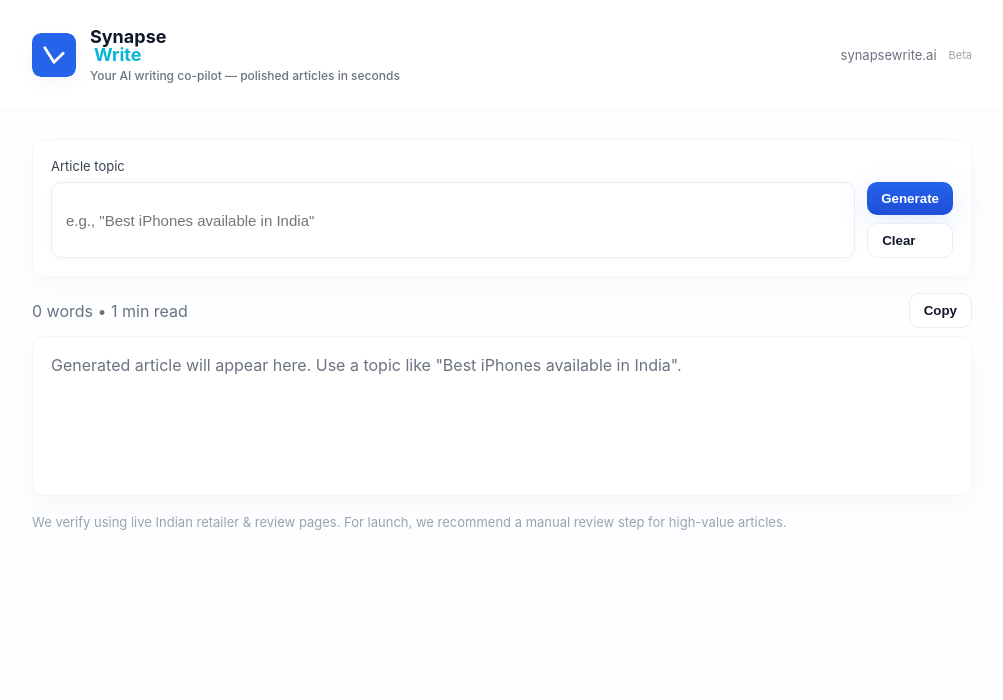
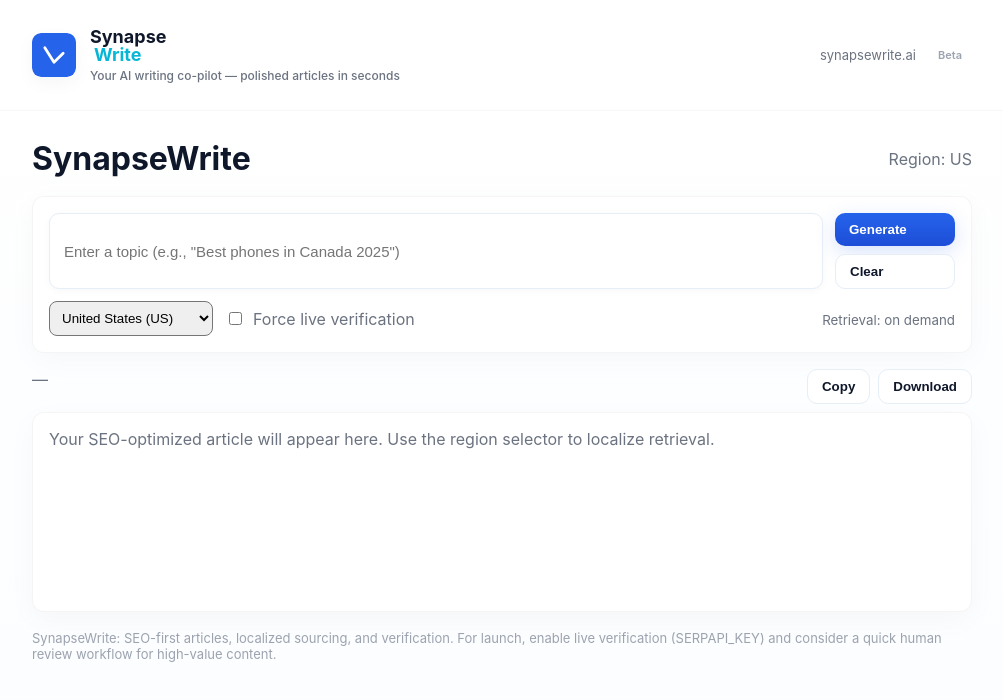
Before and after one commit to inpursuitsol/synapsewrite, a Next.js app: page / in a window 1280 px wide. Shown: the top 700 px of the page, without its empty margins (138-1141 px from the left). Built offline with nearby package versions, Linux system fonts and the light colour scheme.

Commit message:
Update page.js

```diff
--- a/app/page.js
+++ b/app/page.js
@@ -1,26 +1,43 @@
 "use client";
 
-import { useState, useRef } from "react";
+import { useState, useRef, useEffect } from "react";
 
 /**
- * Frontend for RAG-enabled server:
- * - posts topic to /api/generate
- * - renders content, shows candidates + verification, and alerts if needsReview
+ * app/page.js - Generalized UI for the new route.js
+ * - Region selector (auto-detect)
+ * - Force verify toggle
+ * - SEO preview (title/meta)
+ * - Article rendering and sources with trust badges
  */
+
+const REGIONS = [
+  { code: "auto", label: "Auto (detect)" },
+  { code: "in", label: "India (IN)" },
+  { code: "us", label: "United States (US)" },
+  { code: "uk", label: "United Kingdom (UK)" },
+  { code: "ca", label: "Canada (CA)" },
+  { code: "au", label: "Australia (AU)" },
+  { code: "de", label: "Germany (DE)" },
+  { code: "fr", label: "France (FR)" },
+  { code: "sg", label: "Singapore (SG)" },
+];
 
 export default function HomePage() {
   const [topic, setTopic] = useState("");
-  const [content, setContent] = useState("");
-  const [candidates, setCandidates] = useState([]);
-  const [verification, setVerification] = useState({});
-  const [verifiedCandidates, setVerifiedCandidates] = useState([]);
-  const [needsReview, setNeedsReview] = useState(false);
+  const [region, setRegion] = useState("auto");
+  const [forceVerify, setForceVerify] = useState(false);
+  const [result, setResult] = useState(null);
   const [loading, setLoading] = useState(false);
   const [error, setError] = useState("");
   const resultRef = useRef(null);
 
-  const wordCount = (t) => (t ? t.trim().split(/\s+/).filter(Boolean).length : 0);
-  const minutes = Math.max(1, Math.round(wordCount(content) / 200));
+  // Auto-detect region from browser language when region === "auto"
+  useEffect(() => {
+    if (region !== "auto") return;
+    const lang = (navigator.language || navigator.userLanguage || "en-US").toLowerCase();
+    const parts = lang.split("-");
+    if (parts.length > 1) setRegion(parts[1]);
+  }, []);
 
   function showToast(msg, ms = 1400) {
     const el = document.createElement("div");
@@ -45,47 +62,46 @@ export default function HomePage() {
     }, ms);
   }
 
-  async function generateArticle(topic) {
+  async function generate() {
     if (!topic || !topic.trim()) {
       setError("Please enter a topic.");
       return;
     }
     setError("");
-    setContent("");
-    setCandidates([]);
-    setVerification({});
-    setVerifiedCandidates([]);
-    setNeedsReview(false);
     setLoading(true);
+    setResult(null);
+
+    // choose region to send: if 'auto' then send nothing so server uses Accept-Language
+    const payload = {
+      topic,
+      region: region === "auto" ? undefined : region,
+      forceVerify,
+    };
 
     try {
       const res = await fetch("/api/generate", {
         method: "POST",
         headers: { "Content-Type": "application/json" },
-        body: JSON.stringify({ topic }),
+        body: JSON.stringify(payload),
       });
 
       if (!res.ok) {
-        let msg = "Something went wrong";
+        let txt = "Something went wrong";
         try {
           const j = await res.json();
-          if (j?.error) msg = j.error;
+          txt = j?.error || txt;
         } catch {}
-        throw new Error(msg);
+        throw new Error(txt);
       }
 
       const j = await res.json();
-      setContent(j.content || "");
-      setCandidates(Array.isArray(j.candidates) ? j.candidates : []);
-      setVerification(j.verification || {});
-      setVerifiedCandidates(Array.isArray(j.verifiedCandidates) ? j.verifiedCandidates : []);
-      setNeedsReview(Boolean(j.needsReview));
-      setTimeout(() => resultRef.current?.scrollIntoView({ behavior: "smooth" }), 150);
+      setResult(j);
+      setTimeout(() => resultRef.current?.scrollIntoView({ behavior: "smooth" }), 120);
 
       if (j.needsReview) {
-        showToast("⚠️ Few verified sources found — article flagged for review");
+        showToast("⚠️ This article needs human review before publishing", 2200);
       } else {
-        showToast("✅ Article generated from verified sources");
+        showToast("✅ Article generated (check sources below)", 1400);
       }
     } catch (err) {
       setError(err?.message ?? "Unknown error");
@@ -95,151 +111,147 @@ export default function HomePage() {
     }
   }
 
-  function isTrustedLink(link = "") {
-    const signals = ["apple.com", "flipkart.com", "amazon.in", "gsmarena.com", "91mobiles.com"];
-    const l = (link || "").toLowerCase();
-    return signals.some((s) => l.includes(s));
+  function isOfficial(link = "") {
+    if (!link) return false;
+    const trusted = ["apple.com", "flipkart.com", "amazon.", "gsmarena.com", "91mobiles.com", "bestbuy.com", "theverge.com", "techradar.com"];
+    return trusted.some((d) => link.toLowerCase().includes(d));
+  }
+
+  function exportMarkdown() {
+    if (!result) return;
+    const blob = new Blob([result.content || ""], { type: "text/markdown" });
+    const url = URL.createObjectURL(blob);
+    const a = document.createElement("a");
+    a.href = url;
+    a.download = `${(result.title || "article").replace(/\s+/g, "-").toLowerCase()}.md`;
+    document.body.appendChild(a);
+    a.click();
+    a.remove();
+    URL.revokeObjectURL(url);
   }
 
   return (
     <div>
       <style>{`
         .container { max-width: 980px; margin: 28px auto; padding: 0 20px; font-family: Inter, system-ui, -apple-system, 'Segoe UI', Roboto, Arial; }
-        .card { background: #fff; border-radius: 12px; border: 1px solid rgba(2,6,23,0.03); padding: 18px; box-shadow: 0 8px 30px rgba(2,6,23,0.03); }
-        .input { width:100%; padding:12px 14px; border-radius:10px; border:1.5px solid #E6EEF8; font-size:15px; outline:none; box-shadow: 0 2px 8px rgba(2,6,23,0.03); }
-        .input:focus { border-color:#2563EB; box-shadow: 0 8px 28px rgba(37,99,235,0.12); }
-        .btn { display:inline-flex; align-items:center; gap:8px; padding:9px 14px; border-radius:10px; border:none; font-weight:600; cursor:pointer; }
-        .btn-primary { background: linear-gradient(180deg,#2563EB,#1E4ED8); color:#fff; box-shadow: 0 8px 30px rgba(37,99,235,0.14); }
-        .btn-ghost { background:#fff; border: 1px solid #E6EEF8; color:#0F172A; }
-        .badge-good { background:#ECFDF5; color:#065F46; padding:6px 10px; border-radius:10px; }
-        .badge-bad { background:#FEF3F2; color:#991B1B; padding:6px 10px; border-radius:10px; }
-        pre { white-space: pre-wrap; word-break: break-word; }
+        .card { background:#fff; border-radius:12px; padding:16px; border:1px solid rgba(2,6,23,0.04); box-shadow: 0 8px 30px rgba(2,6,23,0.03); }
+        .input { width:100%; padding:12px 14px; border-radius:10px; border:1.5px solid #E6EEF8; outline:none; box-shadow:0 2px 8px rgba(2,6,23,0.03); }
+        .input:focus { border-color:#2563EB; box-shadow:0 8px 28px rgba(37,99,235,0.12); }
+        .btn { display:inline-flex; align-items:center; gap:8px; padding:9px 14px; border-radius:10px; font-weight:600; cursor:pointer; border:none; }
+        .btn-primary { background:linear-gradient(180deg,#2563EB,#1E4ED8); color:#fff; }
+        .btn-ghost { background:#fff; border:1px solid #E6EEF8; color:#0F172A; }
+        .badge { display:inline-block; padding:6px 10px; border-radius:8px; font-weight:600; }
+        .trusted { background:#ECFDF5; color:#065F46; }
+        .untrusted { background:#FEF3F2; color:#991B1B; }
+        pre { white-space:pre-wrap; word-break:break-word; }
       `}</style>
 
       <div className="container">
+        <header style={{ display: "flex", justifyContent: "space-between", alignItems: "center", marginBottom: 18 }}>
+          <h1 style={{ margin: 0 }}>SynapseWrite</h1>
+          <div style={{ color: "#6B7280" }}>{region === "auto" ? "Region: Auto" : `Region: ${region.toUpperCase()}`}</div>
+        </header>
+
         <section className="card">
-          <label style={{ display: "block", fontSize: 13, color: "#374151", marginBottom: 8 }}>Article topic</label>
           <div style={{ display: "flex", gap: 12 }}>
             <input
               className="input"
               value={topic}
               onChange={(e) => setTopic(e.target.value)}
-              placeholder='e.g., "Best iPhones available in India"'
-              onKeyDown={(e) => { if (e.key === "Enter" && (e.metaKey || e.ctrlKey)) generateArticle(topic); }}
+              placeholder='Enter a topic (e.g., "Best phones in Canada 2025")'
+              onKeyDown={(e) => { if (e.key === "Enter" && (e.metaKey || e.ctrlKey)) generate(); }}
             />
-            <div style={{ display: "flex", flexDirection: "column", gap: 8 }}>
-              <button onClick={() => generateArticle(topic)} disabled={loading} className="btn btn-primary">
-                {loading ? "Generating..." : "Generate"}
+
+            <div style={{ display: "flex", flexDirection: "column", gap: 8, minWidth: 120 }}>
+              <button onClick={generate} disabled={loading} className="btn btn-primary">
+                {loading ? "Generating…" : "Generate"}
               </button>
-              <button onClick={() => { setTopic(""); setContent(""); setCandidates([]); setVerification({}); setNeedsReview(false); setError(""); }} className="btn btn-ghost">Clear</button>
+              <button onClick={() => { setTopic(""); setResult(null); setError(""); }} className="btn btn-ghost">Clear</button>
             </div>
           </div>
+
+          <div style={{ display: "flex", gap: 12, marginTop: 12, alignItems: "center" }}>
+            <select value={region} onChange={(e) => setRegion(e.target.value)} style={{ padding: 8, borderRadius: 8 }}>
+              {REGIONS.map((r) => <option key={r.code} value={r.code}>{r.label}</option>)}
+            </select>
+
+            <label style={{ display: "inline-flex", alignItems: "center", gap: 8 }}>
+              <input type="checkbox" checked={forceVerify} onChange={(e) => setForceVerify(e.target.checked)} />
+              <span style={{ color: "#6B7280" }}>Force live verification</span>
+            </label>
+
+            <div style={{ marginLeft: "auto", color: "#6B7280" }}>
+              <small>Retrieval: {result?.retrieved ? "enabled" : "on demand"}</small>
+            </div>
+          </div>
+
           {error && <div style={{ marginTop: 12, color: "#b91c1c" }}>⚠️ {error}</div>}
         </section>
 
-        <div style={{ marginTop: 16 }}>
-          <div style={{ display: "flex", justifyContent: "space-between", alignItems: "center", marginBottom: 8 }}>
-            <div style={{ color: "#6B7280" }}>{wordCount(content)} words • {minutes} min read</div>
+        <div style={{ marginTop: 16 }} ref={resultRef}>
+          <div style={{ display: "flex", justifyContent: "space-between", gap: 12, marginBottom: 8 }}>
+            <div style={{ color: "#6B7280" }}>{result ? `${(result.content || "").split(/\s+/).length} words` : "—"}</div>
             <div style={{ display: "flex", gap: 8 }}>
-              <button onClick={() => { navigator.clipboard.writeText(content).then(()=>showToast("Copied ✅")); }} disabled={!content} className="btn btn-ghost">Copy</button>
+              <button disabled={!result} onClick={() => navigator.clipboard.writeText(result?.content || "").then(()=>showToast("Copied ✅"))} className="btn btn-ghost">Copy</button>
+              <button disabled={!result} onClick={exportMarkdown} className="btn btn-ghost">Download</button>
             </div>
           </div>
 
-          <div className="card" style={{ minHeight: 160 }} ref={resultRef}>
-            {!content && !loading && <div style={{ color: "#6B7280" }}>Generated article will appear here. Use a topic like "Best iPhones available in India".</div>}
-            {loading && <div style={{ color: "#6B7280" }}>Working… fetching live sources and composing the article.</div>}
-            {content && <pre style={{ color: "#111827", lineHeight: 1.7 }}>{content}</pre>}
+          <div className="card" style={{ minHeight: 200 }}>
+            {!result && !loading && <div style={{ color: "#6B7280" }}>Your SEO-optimized article will appear here. Use the region selector to localize retrieval.</div>}
+            {loading && <div style={{ color: "#6B7280" }}>Working… fetching sources and composing a verified SEO article.</div>}
+            {result && (
+              <>
+                <div style={{ marginBottom: 12 }}>
+                  <div style={{ fontWeight: 800, fontSize: 20 }}>{result.title}</div>
+                  <div style={{ color: "#6B7280", marginTop: 6 }}>{result.meta}</div>
+                </div>
+
+                {result.needsReview && (
+                  <div style={{ marginBottom: 12, padding: 12, borderRadius: 8, background: "#fff7ed", border: "1px solid #ffedd5" }}>
+                    <strong>⚠️ Needs review</strong> — insufficient trusted sources for the selected region or topic sensitivity. Do not publish without manual verification.
+                  </div>
+                )}
+
+                <article style={{ color: "#111827", lineHeight: 1.7 }}>
+                  <pre>{result.content}</pre>
+                </article>
+              </>
+            )}
           </div>
 
-          {/* verification panel */}
-          <div style={{ marginTop: 12 }}>
-            {needsReview ? (
-              <div className="card" style={{ padding: 12 }}>
-                <div style={{ fontWeight: 700, marginBottom: 6 }}>⚠️ Needs human review</div>
-                <div style={{ color: "#6B7280" }}>
-                  We could not verify enough candidates from trusted Indian sources. This article has been flagged for manual review to avoid incorrect recommendations.
+          {/* Sources and verification */}
+          {result && (
+            <div style={{ marginTop: 12 }}>
+              <div className="card">
+                <div style={{ display: "flex", justifyContent: "space-between", alignItems: "center", marginBottom: 8 }}>
+                  <div style={{ fontWeight: 700 }}>Sources</div>
+                  <div style={{ color: "#6B7280" }}>{result.verification?.note}</div>
+                </div>
+
+                <div style={{ display: "grid", gap: 10 }}>
+                  {result.sources && result.sources.length > 0 ? result.sources.map((s, i) => (
+                    <div key={i} style={{ display: "flex", justifyContent: "space-between", gap: 12 }}>
+                      <div>
+                        <a href={s.link} target="_blank" rel="noreferrer" style={{ color: "#2563EB", fontWeight: 600 }}>{s.title || s.link}</a>
+                        <div style={{ color: "#6B7280", fontSize: 13 }}>{s.snippet}</div>
+                      </div>
+                      <div style={{ minWidth: 110, textAlign: "right" }}>
+                        {isOfficial(s.link) ? <span className="badge trusted">Trusted</span> : <span className="badge untrusted">Other</span>}
+                        <div style={{ color: "#9CA3AF", fontSize: 12, marginTop: 8 }}>{new URL(s.link).hostname}</div>
+                      </div>
+                    </div>
+                  )) : <div style={{ color: "#6B7280" }}>No sources were found for this topic/region.</div>}
                 </div>
               </div>
-            ) : null}
-
-            {verifiedCandidates && verifiedCandidates.length > 0 && (
-              <div className="card" style={{ marginTop: 12 }}>
-                <div style={{ fontWeight: 700, marginBottom: 8 }}>Verified candidates</div>
-                <div style={{ display: "grid", gap: 10 }}>
-                  {verifiedCandidates.map((name, idx) => {
-                    const v = verification[name];
-                    return (
-                      <div key={idx} style={{ display: "flex", justifyContent: "space-between", gap: 12 }}>
-                        <div>
-                          <div style={{ fontWeight: 700 }}>{name}</div>
-                          <div style={{ color: "#6B7280", fontSize: 13 }}>{v?.short_reason}</div>
-                        </div>
-                        <div style={{ minWidth: 120, textAlign: "right" }}>
-                          <div style={{ marginBottom: 6 }}>
-                            <span className="badge-good">Verified</span>
-                          </div>
-                          <div style={{ textAlign: "right", fontSize: 13, color: "#6B7280" }}>
-                            Sources: {v?.sources?.filter(s=>isTrustedLink(s.link)).length || 0}
-                          </div>
-                        </div>
-                      </div>
-                    );
-                  })}
-                </div>
-              </div>
-            )}
-
-            {/* full verification detail (expandable) */}
-            {candidates && candidates.length > 0 && (
-              <div className="card" style={{ marginTop: 12 }}>
-                <div style={{ fontWeight: 700, marginBottom: 8 }}>All candidates (verification detail)</div>
-                <div style={{ display: "grid", gap: 8 }}>
-                  {candidates.map((c, i) => {
-                    const v = verification[c.name] || { sources: [], trustedCount: 0 };
-                    return (
-                      <div key={i} style={{ borderBottom: "1px solid rgba(2,6,23,0.03)", paddingBottom: 8 }}>
-                        <div style={{ display: "flex", justifyContent: "space-between", alignItems: "flex-start" }}>
-                          <div>
-                            <div style={{ fontWeight: 700 }}>{c.name}</div>
-                            <div style={{ color: "#6B7280" }}>{c.short_reason}</div>
-                          </div>
-                          <div style={{ textAlign: "right" }}>
-                            {v.trustedCount > 0 ? <span className="badge-good">Has official sources</span> : <span className="badge-bad">No official sources</span>}
-                          </div>
-                        </div>
-
-                        <div style={{ marginTop: 8 }}>
-                          {v.sources && v.sources.length > 0 ? v.sources.slice(0,4).map((s, idx) => (
-                            <div key={idx} style={{ marginBottom: 6 }}>
-                              <a href={s.link} target="_blank" rel="noreferrer" style={{ color: "#2563EB" }}>{s.title || s.link}</a>
-                              <div style={{ color: "#9CA3AF", fontSize: 13 }}>{s.snippet}</div>
-                            </div>
-                          )) : <div style={{ color: "#9CA3AF" }}>No search hits found for this candidate.</div>}
-                        </div>
-                      </div>
-                    );
-                  })}
-                </div>
-              </div>
-            )}
-
-          </div>
-
+            </div>
+          )}
         </div>
 
         <footer style={{ marginTop: 18, color: "#9CA3AF", fontSize: 13 }}>
-          We verify using live Indian retailer & review pages. For launch, we recommend a manual review step for high-value articles.
+          SynapseWrite: SEO-first articles, localized sourcing, and verification. For launch, enable live verification (SERPAPI_KEY) and consider a quick human review workflow for high-value content.
         </footer>
       </div>
     </div>
   );
 }
-
-function wordCount(s) {
-  return s ? s.trim().split(/\s+/).filter(Boolean).length : 0;
-}
-function isTrustedLink(link = "") {
-  const signals = ["apple.com", "flipkart.com", "amazon.in", "gsmarena.com", "91mobiles.com"];
-  const l = (link || "").toLowerCase();
-  return signals.some((s) => l.includes(s));
-}
```
